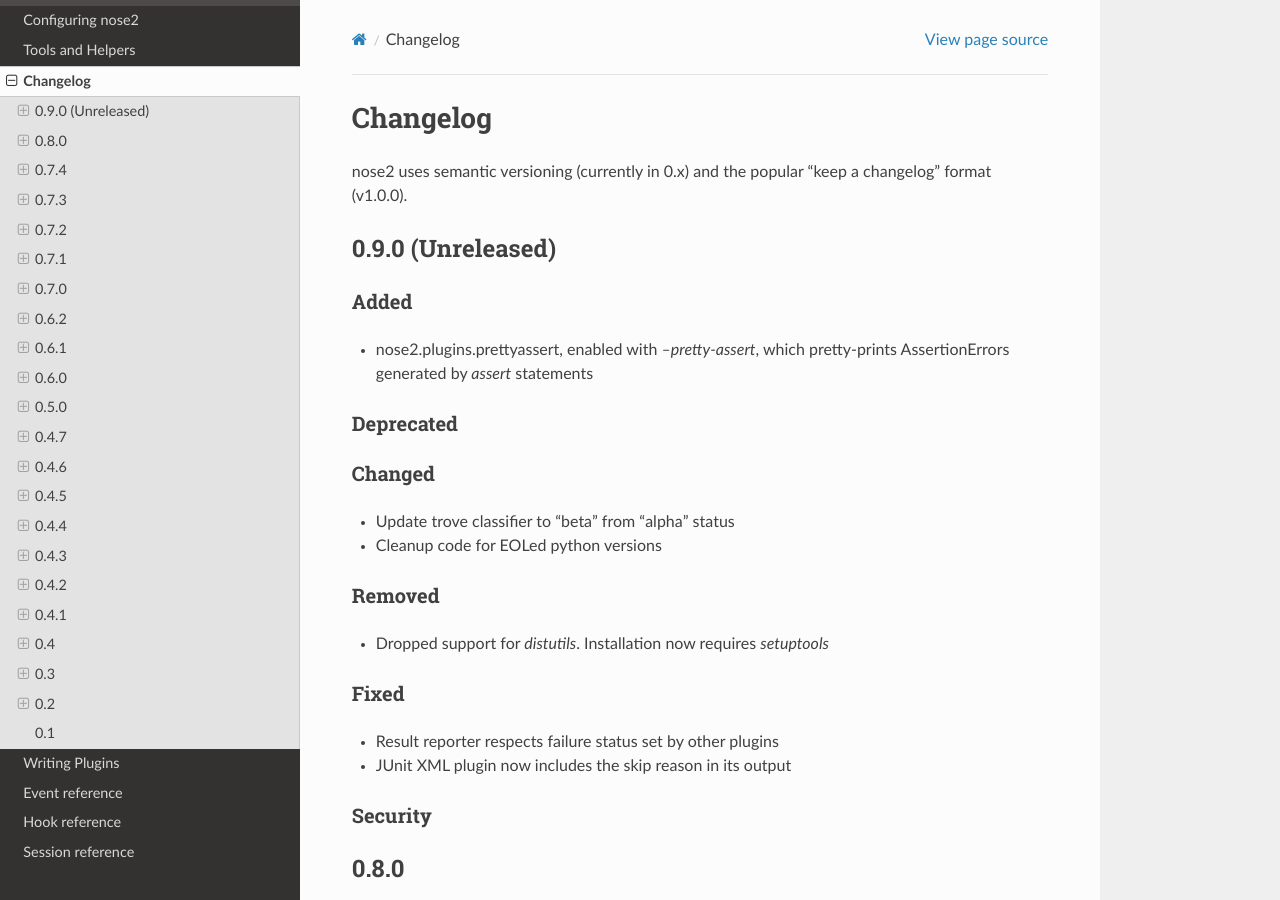
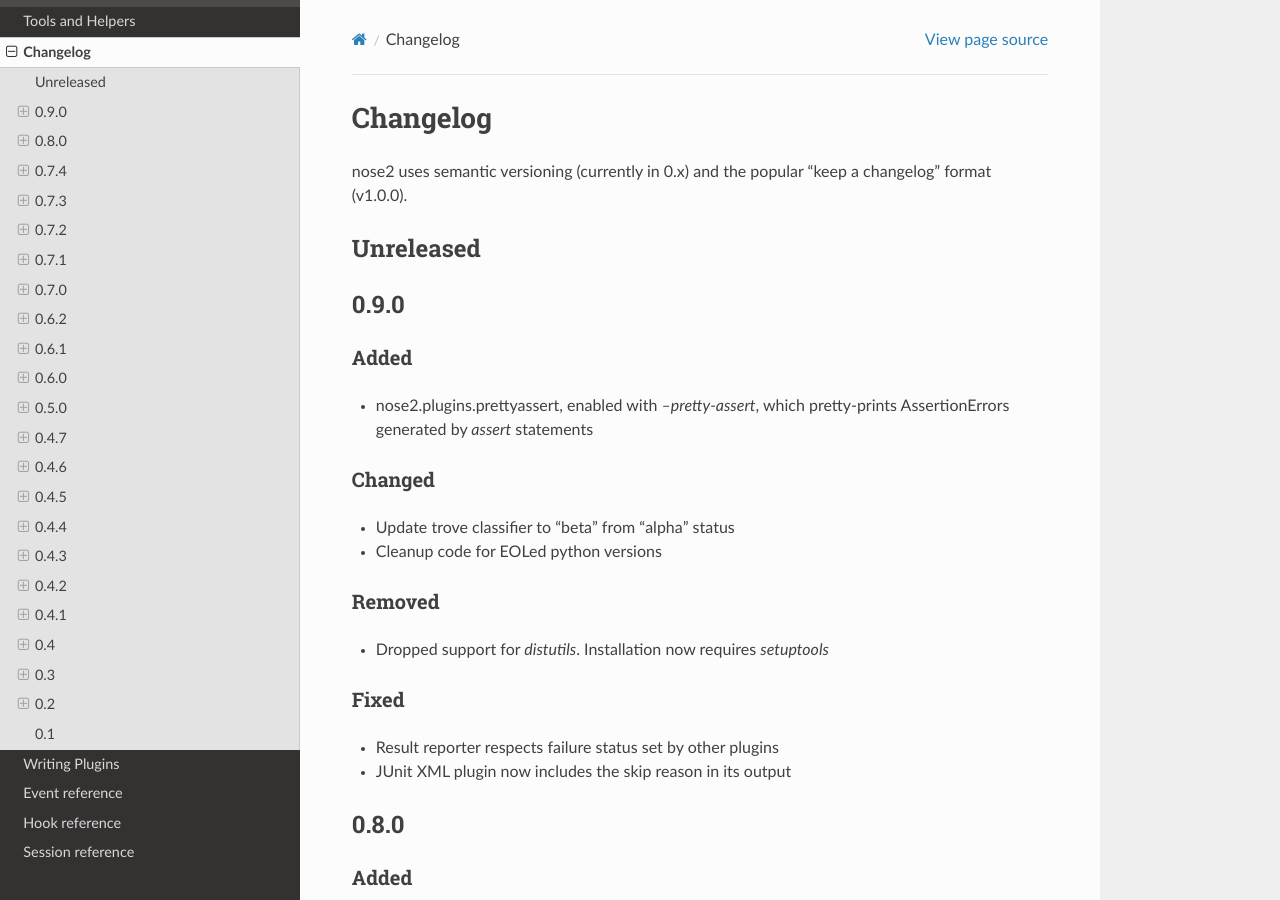
Before and after one commit to nose-devs/nose2, a Sphinx documentation site: the page built from docs/changelog.rst, in a window 1280 px wide and 900 px high. Built offline with Sphinx 7.4.7 and the Read the Docs theme 2.0.0, drawn with Linux system fonts in a browser that asks for light colours; pages that are not in the unit, such as notebooks, are missing from menus.

```diff
--- a/docs/changelog.rst
+++ b/docs/changelog.rst
@@ -4,17 +4,17 @@ Changelog
 nose2 uses semantic versioning (currently in 0.x) and the popular
 "keep a changelog" format (v1.0.0).
 
-0.9.0 (Unreleased)
-------------------
+Unreleased
+----------
+
+0.9.0
+-----
 
 Added
 ~~~~~
 
 * nose2.plugins.prettyassert, enabled with `--pretty-assert`, which
   pretty-prints AssertionErrors generated by `assert` statements
-
-Deprecated
-~~~~~~~~~~
 
 Changed
 ~~~~~~~
@@ -34,9 +34,6 @@ Fixed
 * Result reporter respects failure status set by other plugins
 
 * JUnit XML plugin now includes the skip reason in its output
-
-Security
-~~~~~~~~
 
 0.8.0
 -----
--- a/nose2/_version.py
+++ b/nose2/_version.py
@@ -4,4 +4,4 @@
 # The following line *must* be the last in the module, exactly as formatted:
 # could also use advice from
 # https://packaging.python.org/guides/single-sourcing-package-version/
-__version__ = '0.8.0'
+__version__ = '0.9.0'
--- /dev/null
+++ b/setup.cfg
@@ -0,0 +1,2 @@
+[bdist_wheel]
+universal = 1
```
Also changed, not shown: 1 other file.
